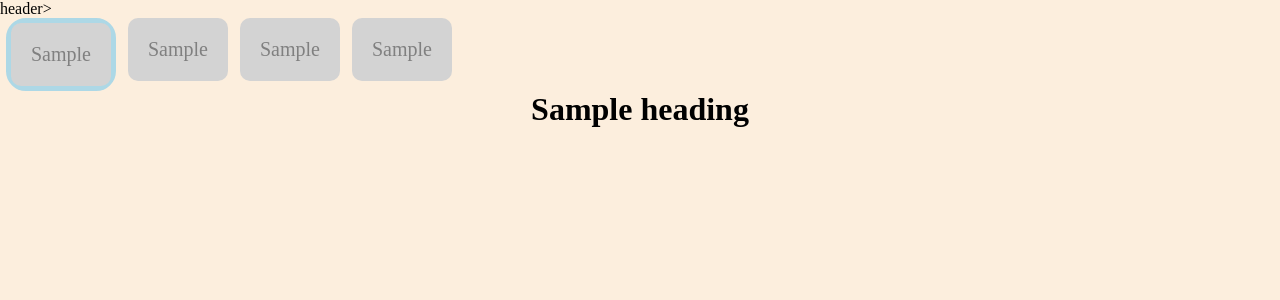
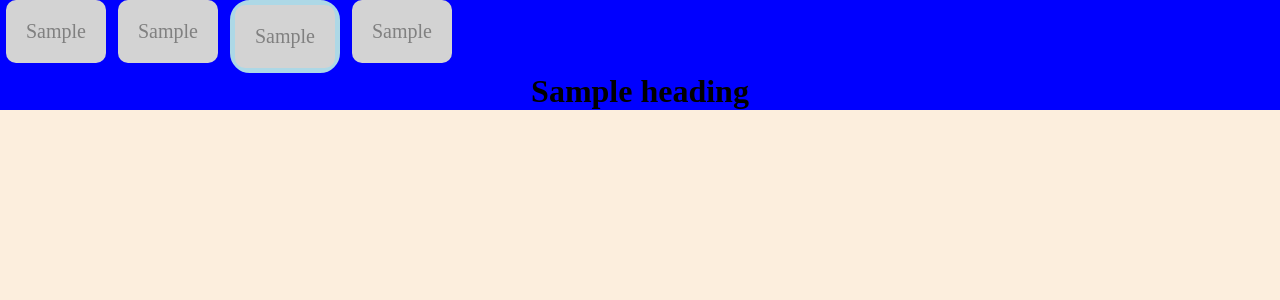
Before and after one commit to Hughjmillard/SynopticProjectG2, a Node server app: template Frontend/views/contact.ejs in a window 1280 px wide. Shown: the top 300 px of the page. Run offline with Node 20, Linux system fonts and the light colour scheme; the template is opened without the code that fills it: most values are stand-ins (such as "Sample title", 1, 10 or a date in 2020); some libraries are stand-ins or nearby versions.

Commit message:
fixed mainNav class

```diff
--- a/Frontend/Routes/contact.js
+++ b/Frontend/Routes/contact.js
@@ -4,7 +4,7 @@ const router = express.Router();
 router.get('/', (request, response) => {
     response.render('contact',{title: 'Health Website',
     homeNav: 'Home', symptomsNav: 'diagnosis tool', contactNav: 'contact doctors',
-    learningNav: 'learning',
+    learningNav: 'learning', heading: 'filler header'
     });
 });
 
--- a/Frontend/views/contact.ejs
+++ b/Frontend/views/contact.ejs
@@ -8,18 +8,18 @@
     <script src="https://kit.fontawesome.com/067bb09eee.js" crossorigin="anonymous"></script>
 </head>
 <body>
-    header>
+    <header>
         <div id="logo">
             <!-- <a href="/"><img src="assets/logo.png" alt="logo"></a> -->
         <nav id="mainNav">
             <ul class = "mainNav">
-                <li class="nav navActive">
+                <li class="nav">
                     <a href="/"><%=homeNav%></a>
                 </li>
                 <li class="nav">
                     <a href="/symptoms"><%=symptomsNav%></a>
                 </li>
-                <li class="nav">
+                <li class="nav navActive">
                     <a href="/contact"><%=contactNav%></a>
                 </li>
                 <li class="nav">
--- a/Frontend/views/index.ejs
+++ b/Frontend/views/index.ejs
@@ -14,7 +14,7 @@
         </div>
         <nav id="mainNav">
             <ul class = "mainNav">
-                <li class="nav">
+                <li class="nav navActive">
                     <a href="/"><%=homeNav%></a>
                 </li>
                 <li class="nav">
@@ -23,7 +23,7 @@
                 <li class="nav">
                     <a href="/contact"><%=contactNav%></a>
                 </li>
-                <li class="nav navActive">
+                <li class="nav">
                     <a href="/learning"><%=learningNav%></a>
                 </li>
             </ul>
--- a/Frontend/views/symptoms.ejs
+++ b/Frontend/views/symptoms.ejs
@@ -18,13 +18,13 @@
                 <li class="nav">
                     <a href="/"><%=homeNav%></a>
                 </li>
-                <li class="nav">
+                <li class="nav navActive">
                     <a href="/symptoms"><%=symptomsNav%></a>
                 </li>
                 <li class="nav">
                     <a href="/contact"><%=contactNav%></a>
                 </li>
-                <li class="nav navActive">
+                <li class="nav">
                     <a href="/learning"><%=learningNav%></a>
                 </li>
             </ul>
```
